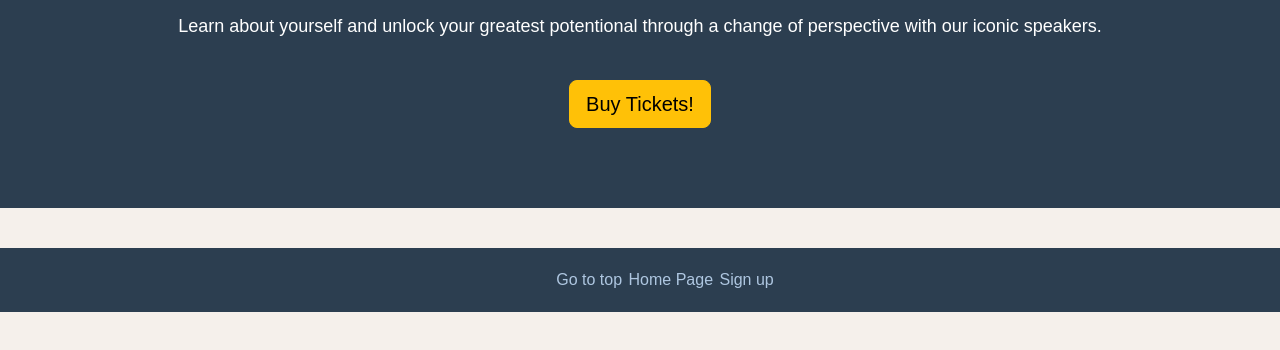
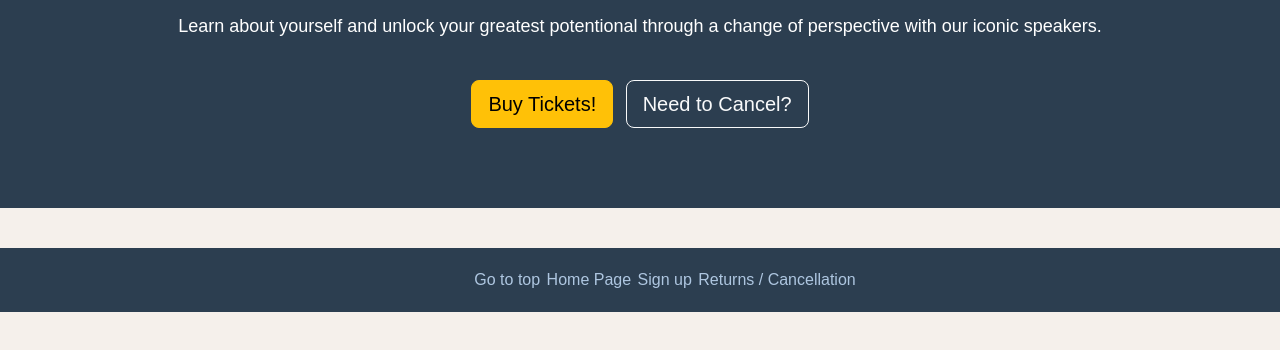
Before and after one commit to bdtp26/Motivational_Speaker_Conference, a website: page index.html in a window 1280 px wide. Shown: the part 226-576 px from the top of the page. Drawn offline with nearby package versions, Linux system fonts and the light colour scheme.

Commit message:
Refactor index.html to improve structure and content

```diff
--- a/index.html
+++ b/index.html
@@ -1,24 +1,25 @@
 <!-- Brian Tucker, Jamie Capone, Ivory Cathey -->
+
 <!DOCTYPE html>
 <html lang="en">
 <head>
   <meta charset="UTF-8">
   <title>Motivational Speaking Page, Welcome!</title>
+  <meta name="viewport" content="width=device-width, initial-scale=1" />
   <link rel="stylesheet" href="https://cdn.jsdelivr.net/npm/bootstrap@5.3.8/dist/css/bootstrap.min.css">
-  <!-- Shopping cart link -->
   <link rel="stylesheet" href="https://cdn.jsdelivr.net/npm/bootstrap-icons@1.11.3/font/bootstrap-icons.min.css">
   <link rel="stylesheet" href="styles.css">
   <script type="module" src="app.js"></script>
-
 </head>
 <body>
-<!--Navigation Bar -->
+
 <nav class="navbar navbar-expand-lg bg-body-tertiary">
   <div class="container-fluid">
     <a class="navbar-brand" href="#">IST Conferences</a>
     <button class="navbar-toggler" type="button" data-bs-toggle="collapse" data-bs-target="#navbarSupportedContent" aria-controls="navbarSupportedContent" aria-expanded="false" aria-label="Toggle navigation">
       <span class="navbar-toggler-icon"></span>
     </button>
+
     <div class="collapse navbar-collapse" id="navbarSupportedContent">
       <ul class="navbar-nav me-auto mb-2 mb-lg-0">
         <li class="nav-item dropdown">
@@ -27,7 +28,6 @@
             <li><a class="dropdown-item" href="tickets.html">Tickets</a></li>
             <li><a class="dropdown-item" href="signup.html">Sign Up!</a></li>
             <li><a class="dropdown-item" href="payment.html">Payment</a></li>
-        <li><a class="dropdown-item" href="returns.html">Cancel attendance</a></li>
             <li><a class="dropdown-item" href="#">Speakers</a></li>
             <li><hr class="dropdown-divider"></li>
             <li><a class="dropdown-item" href="#">Contact</a></li>
@@ -49,23 +49,22 @@
   </div>
 </nav>
 
-
-
-<!-- Main Banner Area-->
 <div class="banner text-center">
   <h1>Motivational Speaker Conference</h1>
   <p>Come Join us June 20-23, 2023 | New York City, New York</p>
   <p>Learn about yourself and unlock your greatest potentional through a change of perspective with our iconic speakers.</p>
   <br>
-    <a href="tickets.html" class="btn btn-warning btn-lg">Buy Tickets!</a>
+  <a href="tickets.html" class="btn btn-warning btn-lg me-2">Buy Tickets!</a>
+  <a href="returns.html" class="btn btn-outline-light btn-lg">Need to Cancel?</a>
 </div>
 
- <!-- Footer -->
 <footer>
   <a href="#" style="margin-left: 50px;">Go to top</a>
   <a href="https://bdtp26.github.io/Motivational_Speaker_Conference/index.html" style="margin-left: 2px;">Home Page</a>
   <a href="https://bdtp26.github.io/Motivational_Speaker_Conference/signup.html" style="margin-left: 2px;">Sign up</a>
+  <a href="https://bdtp26.github.io/Motivational_Speaker_Conference/returns.html" style="margin-left: 2px;">Returns / Cancellation</a>
 </footer>
+
 <script src="https://cdn.jsdelivr.net/npm/bootstrap@5.3.8/dist/js/bootstrap.bundle.min.js"></script>
 </body>
 </html>
```
Lines whose indentation alone changed are shown as unchanged.
